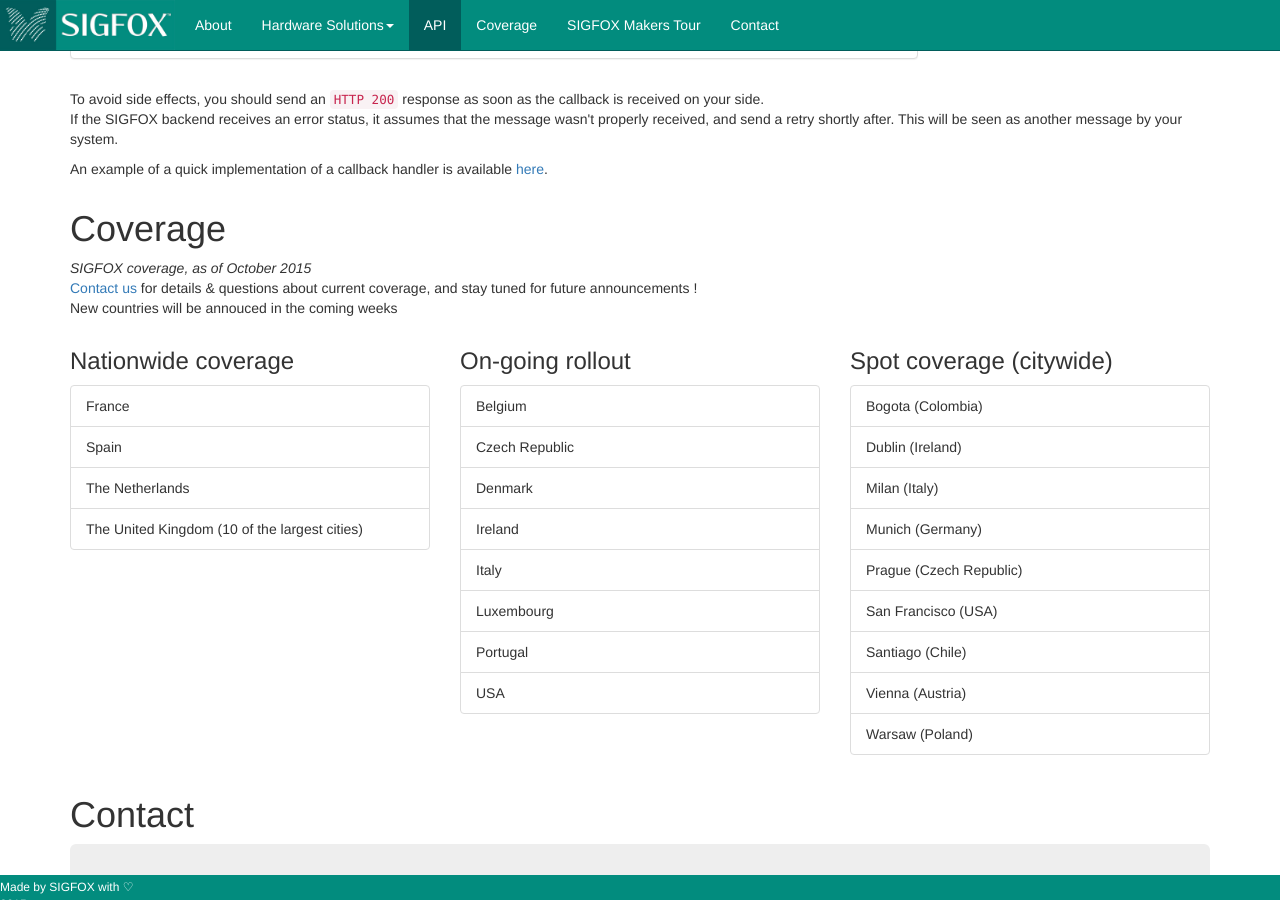
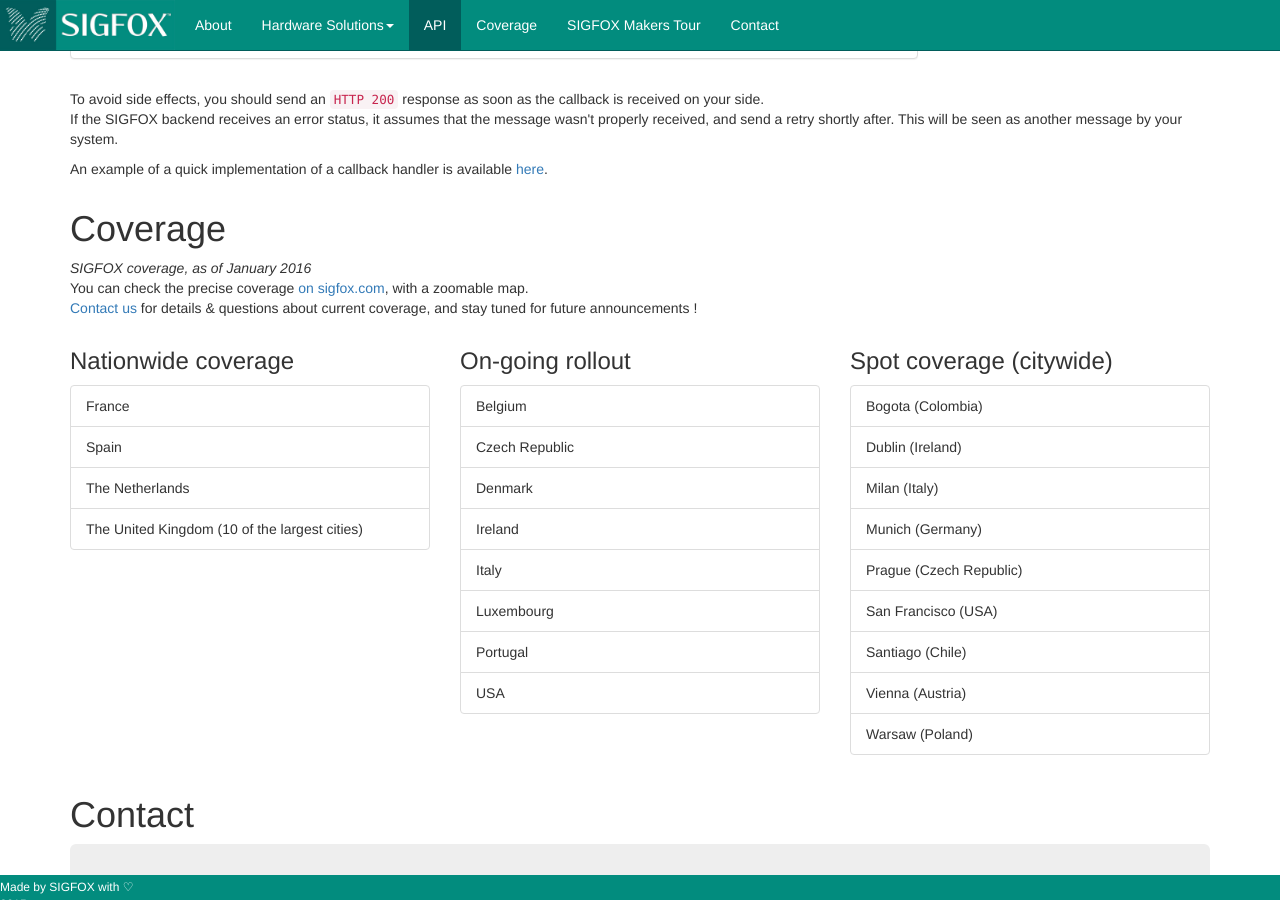
Before and after one commit to sigfox/makers.sigfox.com, a Jekyll site: the page built from index.html, in a window 1280 px wide and 900 px high, scrolled down 6537 px. Built offline with Jekyll 4.4.1, drawn with Linux system fonts in a browser that asks for light colours.

Commit message:
Update coverage info with link to the map on sigfox.com

```diff
--- a/_data/coverage.yml
+++ b/_data/coverage.yml
@@ -1,4 +1,4 @@
-update: 2015/10/09
+update: 2016/01/11
 countries:
   - name: France
     status: nationwide
--- a/_includes/index/coverage.html
+++ b/_includes/index/coverage.html
@@ -5,8 +5,8 @@
     <h1>Coverage</h1>
     <p>
       <i>SIGFOX coverage, as of {{site.data.coverage.update | date:"%B %Y"}}</i><br />
+      You can check the precise coverage <a href="http://sigfox.com/en/#!/connected-world/sigfox-network-operator" target="_blank">on sigfox.com</a>, with a zoomable map.<br />
       <a href="#contact">Contact us</a> for details & questions about current coverage, and stay tuned for future announcements ! <br />
-      New countries will be annouced in the coming weeks
     </p>
     <div class="row">
       <div class="col-sm-4">
```
